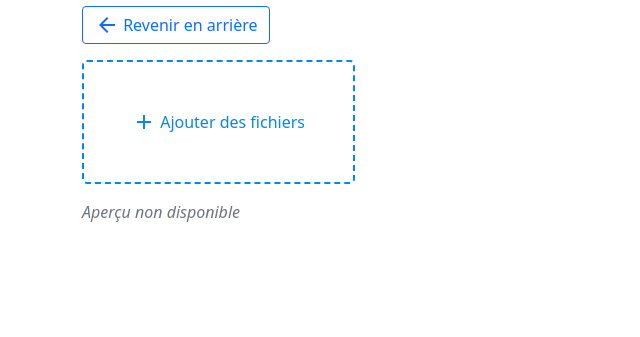
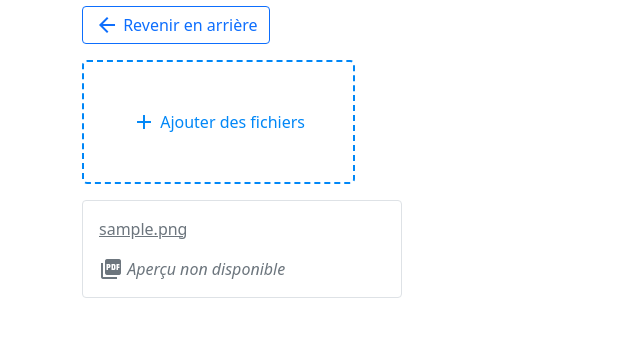
Before and after one commit to jeansordes/confort-maison-occitanie, a PHP site: template src/templates/roles/commercial/id-dossier.html.twig in a window 1280 px wide. Shown: the part 175-512 px from the top of the page, without its empty margins (0-640 px from the left). Run offline with PHP 8.4, Linux system fonts and the light colour scheme; the template is opened without the code that fills it: most values are stand-ins (such as "Sample title", 1, 10 or a date in 2020); some libraries are stand-ins or nearby versions.

Commit message:
pdf + image uploadable

```diff
--- a/public/index.css
+++ b/public/index.css
@@ -38,9 +38,12 @@
     margin: -1rem;
 }
 
-.files-thumbnails > * {
+.files-thumbnails>* {
     max-width: calc(100% - 2rem);
     width: 20rem;
     height: fit-content;
     margin: 1rem;
+    padding: 1rem;
+    display: flex;
+    flex-direction: column;
 }
--- a/sql/init_struct_fn_data.sql
+++ b/sql/init_struct_fn_data.sql
@@ -24,7 +24,7 @@ create or replace table _enum_mime_type (
 insert into _enum_mime_type(description) values ('image/png');
 insert into _enum_mime_type(description) values ('image/jpeg');
 insert into _enum_mime_type(description) values ('image/gif');
-insert into _enum_mime_type(description) values ('file/pdf');
+insert into _enum_mime_type(description) values ('application/pdf');
 
 create or replace table _enum_etat_dossier (
     description varchar(50) not null primary key
--- a/src/routes/commercial.php
+++ b/src/routes/commercial.php
@@ -146,6 +146,10 @@ function routesCommercial()
                     if ($req->rowCount() == 0) {
                         throw new \Exception("Ce type de fichier n'est pas accepté");
                     }
+                    // if PDF creates a preview
+                    if ($mime_type == 'application/pdf') {
+                        console_log('koala');
+                    }
 
                     // register file in the DB
                     $req = $db->prepare(getSqlQueryString('new_fichier_dossier'));
--- a/src/templates/roles/commercial/id-dossier.html.twig
+++ b/src/templates/roles/commercial/id-dossier.html.twig
@@ -20,13 +20,14 @@
 		{% if fichiers|length > 0 %}
 			<div class="files-thumbnails">
 				{% for fichier in fichiers %}
-					{% if fichier.mime_type starts with "image" %}
-						<a href="/uploads/{{ fichier.file_name }}">
-							<img src="/uploads/{{ fichier.file_name }}" class="img-fluid img-thumbnail">
-						</a>
-					{% else %}
-						<span class="text-muted fst-italic">Aperçu non disponible</span>
-					{% endif %}
+					<a href="/uploads/{{ fichier.file_name }}" class="text-muted img-thumbnail text-decoration-none">
+                        <span class="mb-3 text-decoration-underline">{{ fichier.file_name }}</span>
+						{% if fichier.mime_type starts with "image" %}
+							<img src="/uploads/{{ fichier.file_name }}" class="img-fluid">
+						{% else %}
+							<span class="fst-italic"><i class="material-icons">picture_as_pdf</i> Aperçu non disponible</span>
+						{% endif %}
+					</a>
 				{% endfor %}
 			</div>
 		{% else %}
```
